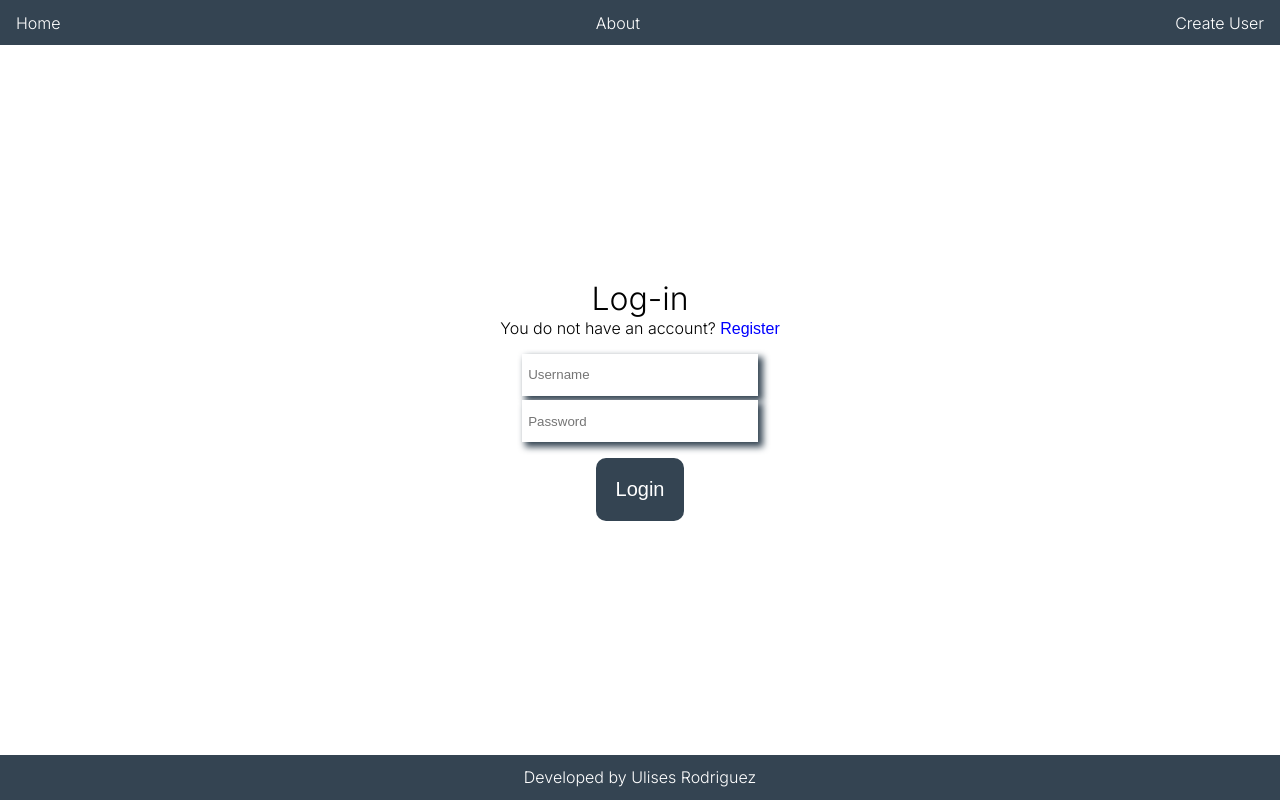
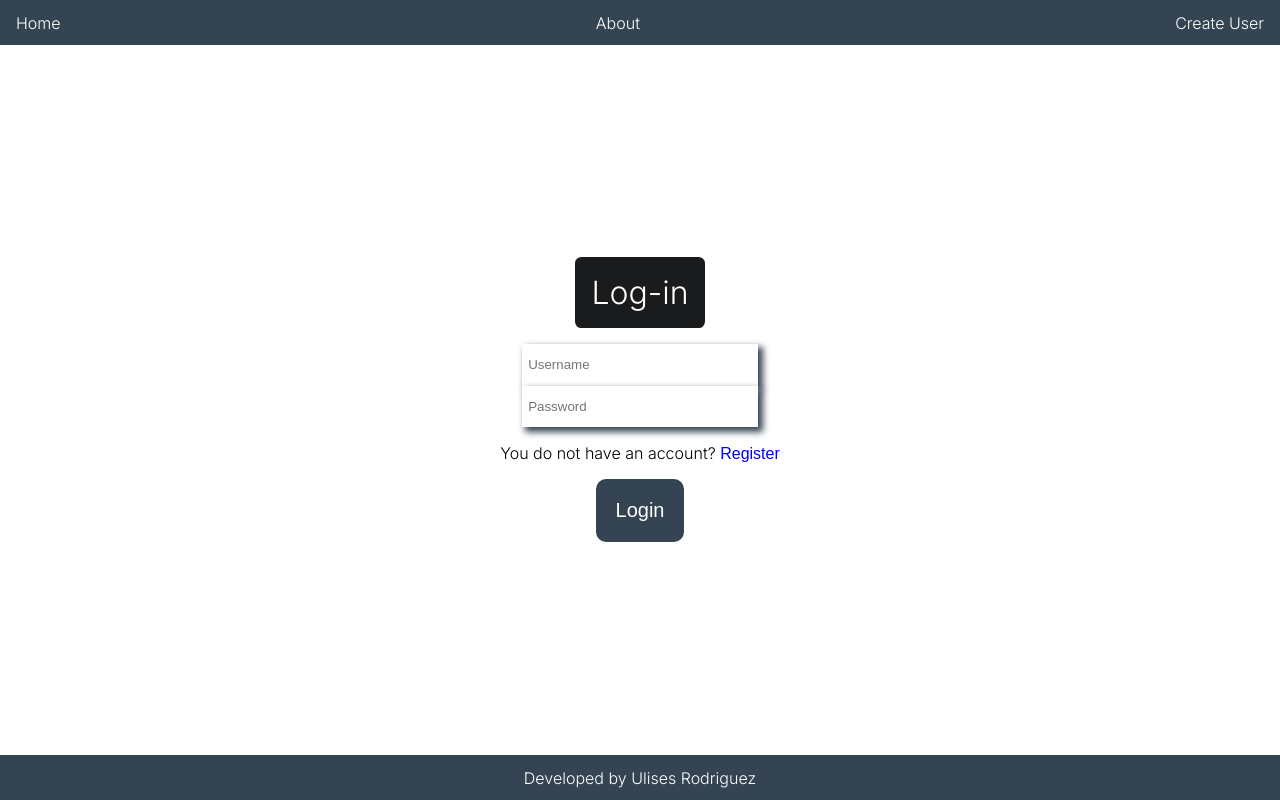
Before and after one commit to eNewery/UsersList, a Next.js app: page /userLogin in a window 1280 px wide. Built offline with nearby package versions, Linux system fonts and the light colour scheme.

Commit message:
userCreate and userLogin styles modified.

```diff
--- a/app/about/page.jsx
+++ b/app/about/page.jsx
@@ -3,7 +3,7 @@ function AboutPage(){
     return(
 
         <main>
-<h1>About Page</h1>
+<h1>This is a Users Example Page.</h1>
         </main>
     )
 }
--- a/app/globals.css
+++ b/app/globals.css
@@ -57,12 +57,7 @@ gap: 1em;
     animation: appear 1s both;
 opacity: 0;
 }
-.createUserTitle{
-    background-color: rgb(52, 68, 82);
-    color: white;
-    padding: 0.5em;
-    border-radius: 0.2em;
-}
+
 .userList{
     text-align: center;
 }
@@ -183,14 +178,22 @@ border-radius: 50%;
 }
 .createUserForm{
     display: flex;
-    gap: 0.3em;
+
     flex-direction: column;
+    background-color: rgb(52, 68, 82);
+
 }
 .createUserForm input{
     padding: 1em 4em 1em 0.5em;
     border: none;
     box-shadow: 0.3em 0.3em 0.5em 0.1em rgb(52, 68, 82);
     outline-style: none;
+}
+.createUserTitle{
+    background-color: rgb(25, 27, 29);
+    color: white;
+    padding: 0.5em;
+    border-radius: 0.2em;
 }
 /* CREATE USER */
 
--- a/app/userLogin/page.jsx
+++ b/app/userLogin/page.jsx
@@ -6,13 +6,14 @@ const page = () => {
   return (
     <div className='userCreateContainer'>
     <div>
-    <h1>Log-in</h1>
-    <p>You do not have an account? <button onClick={() => router.push("/userCreate")} className='userCreateLogin'>Register</button></p>
+    <h1 className="createUserTitle">Log-in</h1>
     </div>
     <div className="createUserForm">
     <input type="text" placeholder='Username'/>
     <input type="password" placeholder='Password'/>
     </div>
+    <p>You do not have an account? <button onClick={() => router.push("/userCreate")} className='userCreateLogin'>Register</button></p>
+
     <button className='userCreateBtn'>Login</button>
 </div>
   )
```
